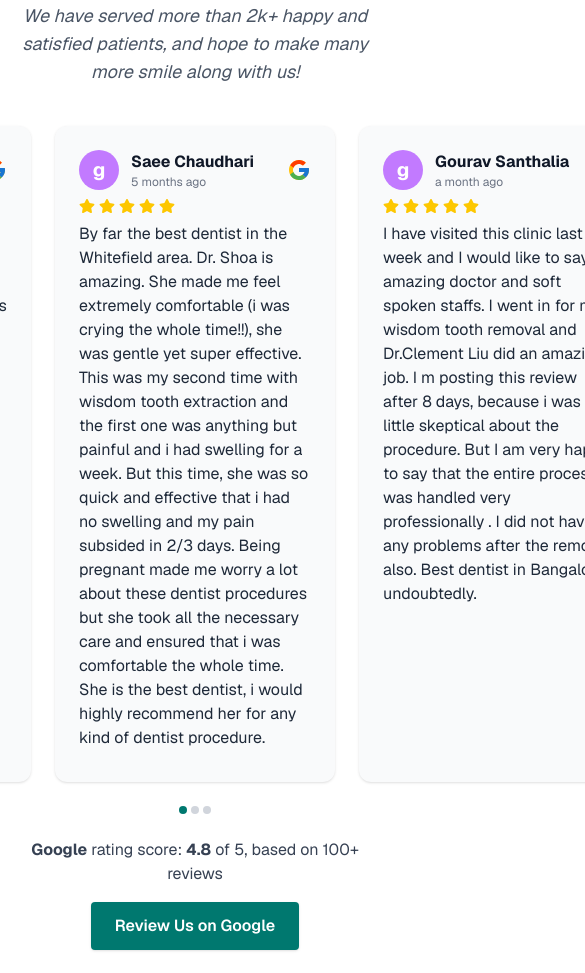
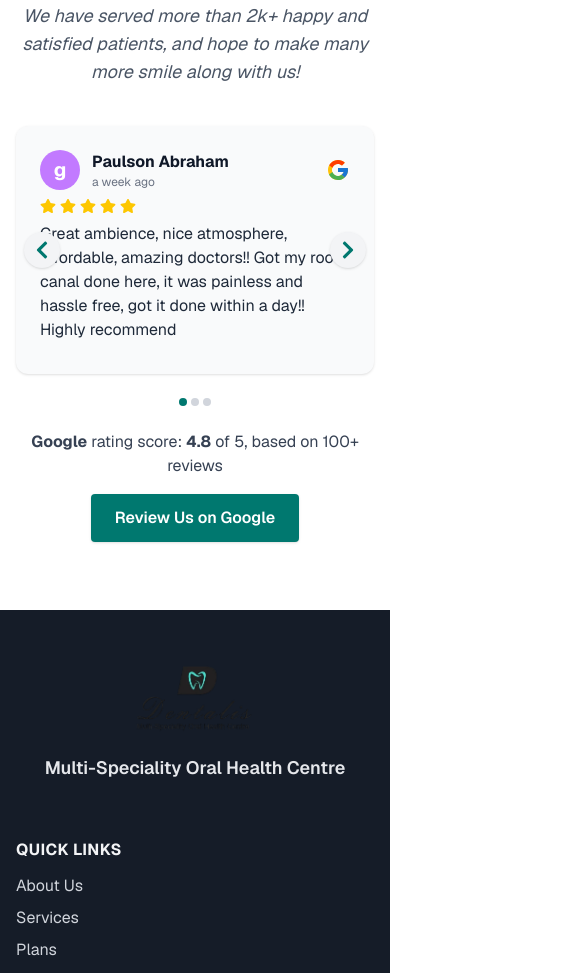
Before and after one commit to ajosam/jisdentalcare, a Next.js app: page / in a window 390 px wide. Shown: the part 6280-7253 px from the top of the page, 585 px wide, since content can reach past the window. Built offline with nearby package versions, Linux system fonts and the light colour scheme.

Commit message:
responsive fix

```diff
--- a/components/Header.tsx
+++ b/components/Header.tsx
@@ -17,7 +17,7 @@ export default function Header() {
   return (
     <header className="w-full p-4">
       {/* Top Bar */}
-      <div className="bg-white text-sm flex justify-between items-center px-4 py-2 flex-wrap sm:flex-nowrap gap-2">
+      <div className="bg-white dark:bg-white text-sm flex justify-between items-center px-4 py-2 flex-wrap sm:flex-nowrap gap-2">
         <div className="flex flex-col sm:flex-row items-start sm:items-center gap-1 sm:gap-4 text-gray-700 w-full sm:w-auto">
           <div className="flex items-center gap-1">
             <FaMapMarkerAlt className="text-teal-600" />
@@ -36,7 +36,7 @@ export default function Header() {
       </div>
 
       {/* Main Header */}
-      <div className="bg-white px-4 py-4 flex justify-between items-center">
+      <div className="bg-white dark:bg-white px-4 py-4 flex justify-between items-center">
         {/* Logo */}
         <div className="flex flex-col items-center">
           <div className="text-2xl font-script text-black">JIS Dental Care</div>
--- a/components/TestimonialsSection.tsx
+++ b/components/TestimonialsSection.tsx
@@ -1,6 +1,6 @@
 /* eslint-disable */
 "use client";
-import React, { useState } from "react";
+import React, { useState, useEffect } from "react";
 import { FaChevronLeft, FaChevronRight, FaStar } from "react-icons/fa";
 import { FcGoogle } from "react-icons/fc";
 
@@ -32,10 +32,26 @@ const testimonials = [
   // Add more testimonials as needed
 ];
 
+function getVisibleCount() {
+  if (typeof window === "undefined") return 1;
+  if (window.innerWidth < 640) return 1; // mobile
+  if (window.innerWidth < 1024) return 2; // tablet
+  return 3; // desktop
+}
+
 export default function TestimonialsSection() {
   const [current, setCurrent] = useState(0);
-  const visible = 3;
+  const [visible, setVisible] = useState(getVisibleCount());
   const total = testimonials.length;
+
+  useEffect(() => {
+    function handleResize() {
+      setVisible(getVisibleCount());
+    }
+    window.addEventListener("resize", handleResize);
+    setVisible(getVisibleCount());
+    return () => window.removeEventListener("resize", handleResize);
+  }, []);
 
   const prev = () => setCurrent((prev) => (prev - 1 + total) % total);
   const next = () => setCurrent((prev) => (prev + 1) % total);
@@ -61,7 +77,7 @@ export default function TestimonialsSection() {
           We have served more than 2k+ happy and satisfied patients, and hope to make many more smile along with us!
         </p>
         <div className="flex flex-col items-center">
-          <div className="flex gap-6 w-full justify-center mb-6">
+          <div className="flex flex-col sm:flex-row gap-6 w-full justify-center mb-6">
             {visibleTestimonials.map((t) => (
               <div
                 key={t.name}
@@ -87,7 +103,7 @@ export default function TestimonialsSection() {
                 {/* Review */}
                 <div className="text-gray-800 text-base mb-2">{t.review}</div>
                 {/* Carousel arrows */}
-                {t === visibleTestimonials[0] && (
+                {t === visibleTestimonials[0] && visible < total && (
                   <button
                     className="absolute left-2 top-1/2 -translate-y-1/2 p-2 rounded-full bg-gray-100 hover:bg-gray-200 text-teal-700 shadow z-10"
                     onClick={prev}
@@ -96,7 +112,7 @@ export default function TestimonialsSection() {
                     <FaChevronLeft size={20} />
                   </button>
                 )}
-                {t === visibleTestimonials[visible - 1] && (
+                {t === visibleTestimonials[visible - 1] && visible < total && (
                   <button
                     className="absolute right-2 top-1/2 -translate-y-1/2 p-2 rounded-full bg-gray-100 hover:bg-gray-200 text-teal-700 shadow z-10"
                     onClick={next}
```
